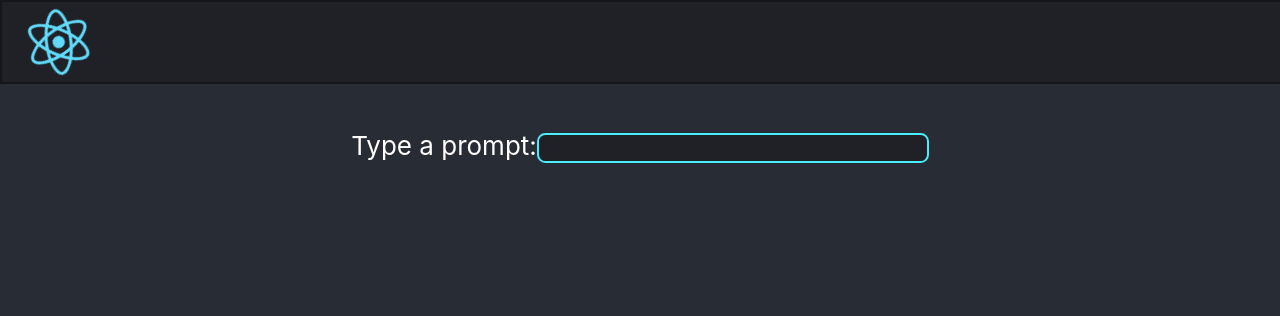
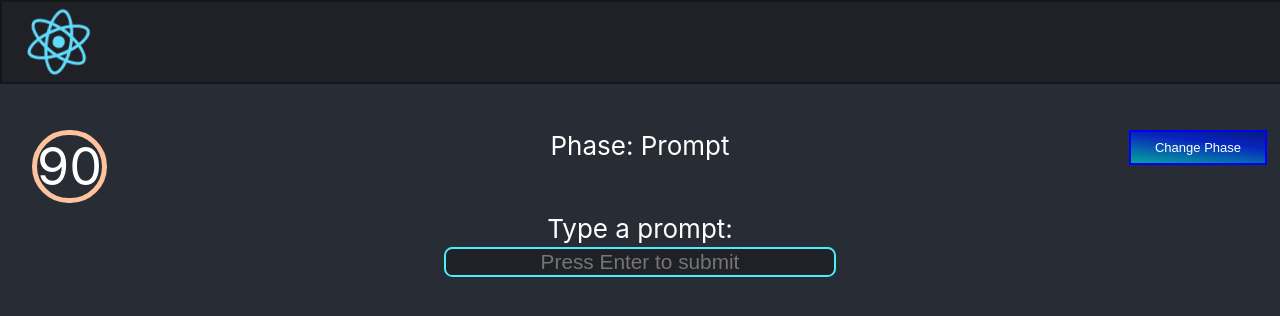
Before and after one commit to JamiePacheco/CISC498-Project-Client, a React (Create React App) app in the folder aux-arena/: page /aux-arena in a window 1280 px wide. Shown: the top 316 px of the page. Built offline with nearby package versions, Linux system fonts and the light colour scheme.

Commit message:
Finished prompt page, working on picking song page along with song ui

```diff
--- a/aux-arena/src/Pages/AuxArena.css
+++ b/aux-arena/src/Pages/AuxArena.css
@@ -1,3 +1,29 @@
 .game-screen{
     padding-top: 5em;
 }
+
+.game-display{
+    padding-top:2em;
+}
+
+.prompt-sfx{
+    color: rgba(255, 194, 159, 1);
+    text-shadow: -1px 0 blue, 0 1px blue, 1px 0 blue, 0 -1px blue;
+}
+
+.timer{
+    position: absolute;
+    font-size: 2em;
+    left: 2rem;
+    border: 5px solid;
+    border-radius: 20rem;
+    min-width: 20px;
+    min-height: 20px;
+}
+
+/*These are for different timer color based on phase*/
+.Prompt{border-color: rgba(255, 194, 159, 1);}
+.Picking{border-color: rgba(243, 149, 18, 1);}
+.Viewing{border-color: rgba(246, 255, 0, 1);}
+.Voting{border-color: rgba(0, 255, 60, 1);}
+.Winner{border-color: rgba(0, 183, 255, 1);}
--- a/aux-arena/src/Pages/AuxArena.tsx
+++ b/aux-arena/src/Pages/AuxArena.tsx
@@ -1,26 +1,108 @@
-import { useState } from "react";
+import { useEffect, useState } from "react";
 import "./AuxArena.css"
 import "./Lobby.css"
 
 //Prompt Phase: Players creates a prompt
 //Picking Phase: Choosing a song (Only for participating players)
 //Viewing Phase: Listening to song/ Waiting for songs to be chosen
+//      Spectators start here watching players in two previous phases
 //Voting Phase: Picking the song you like most/fits the theme best
+//Winner Phase: Show winner
 type phases = "Prompt" | "Picking" | "Viewing" | "Voting" | "Winner";
+type player = "Player" | "Spectator";
 
 export default function AuxArena(){
-    const [currPrompt, setPrompt] = useState<string>("")
-    const [currPhase, changePhase] = useState<phases>("Prompt")
-    // The rest will mostly be done by the backend
-    // Choosing song and voting will be buttons here but they send packets to the server where everything else is handled
+    const [promptList, setList] = useState<string[]>([])
+    const [input, setInput] = useState<string>("") //Send this one to server, used for each phase
+    // Input can be different things depending on turn,
+    // Prompt in prompt phase, maybe more I didn't get to the other phases yet
+    const [currPhase, setPhase] = useState<phases>("Prompt")
+    const [timer, setTime] = useState<number>(90) //Timer for each phase, pulled from server instead of local time
+    const [playerType, setType] = useState<player>("Player") //Check type on serverside and setType if spectator
 
+    /*useEffect(()=>{ //Thought of a better idea, keeping in case I need it back
+        if(playerType === "Spectator")
+            setPhase("Viewing");
+        console.log("Hey Listen!")
+    }, [playerType])*/
+
+    function updateInput(event:any){
+        setInput(event.target.value)
+    }
+
+    function phaseChange(){
+        switch (currPhase){
+            case "Prompt":
+                if(input != null)
+                    setPhase("Picking")
+                break
+            case "Picking":
+                setPhase("Viewing")
+                break
+            case "Viewing":
+                setPhase("Voting")
+                break
+            case "Voting":
+                setPhase("Winner")
+                const newList = promptList.slice(1)
+                setList([...newList])
+                break
+            case "Winner":
+                if(promptList.length === 0)
+                    setPhase("Prompt")//Looping for now, maybe change?
+                else
+                    setPhase("Picking")
+                break;
+            default:
+                break
+        }
+
+    }
+
+    const handleKeyDown = (event: React.KeyboardEvent<HTMLInputElement>) => {
+        if (event.key === "Enter") {
+            if(currPhase === "Prompt"){
+                setList([input])// CHANGE THIS TO SENDING PROMPT TO SERVER
+                setInput("")
+            }
+        }
+    };
 
     return (
         <div className="game-screen">
-            {currPhase==="Prompt" && <div>
-                Type a prompt:
-                <input type="text" className="text-box"></input>
-            </div>}
+            <div className={`${currPhase} timer`}>{timer}</div>
+            <button onClick={phaseChange} className="button" style={{position:"absolute", right:"1em"}}>Change Phase</button>
+            Phase: {currPhase}
+            <div className="game-display">
+                {currPhase==="Prompt" && playerType==="Player" && <div>
+                    Type a prompt: <div className="prompt-sfx">{promptList[0]}</div>
+                    <input type="text" placeholder="Press Enter to submit" onKeyDown={handleKeyDown}
+                        value={input} onChange={updateInput} className="text-box">
+                    </input>
+                    <br></br>
+                </div>}
+                {currPhase==="Picking" && playerType==="Player" && <div>
+                    Search a song:
+                    <br></br>
+                    <input type="text" placeholder="Press Enter to submit" onKeyDown={handleKeyDown}
+                        value={input} onChange={updateInput} className="text-box">
+                    </input>
+                    <br></br>
+                    <div className="game-display">
+                        Results:
+                    </div>
+
+                </div>}
+                {(currPhase==="Viewing" || currPhase==="Picking" || currPhase==="Prompt") && playerType==="Spectator" && <div>
+
+                </div>}
+                {currPhase==="Voting" && <div>
+
+                </div>}
+                {currPhase==="Winner" && <div>
+
+                </div>}
+            </div>
         </div>
     )
 }
```
Also changed, not shown: aux-arena/src/Pages/Results.tsx (added, +10 -0 lines).
